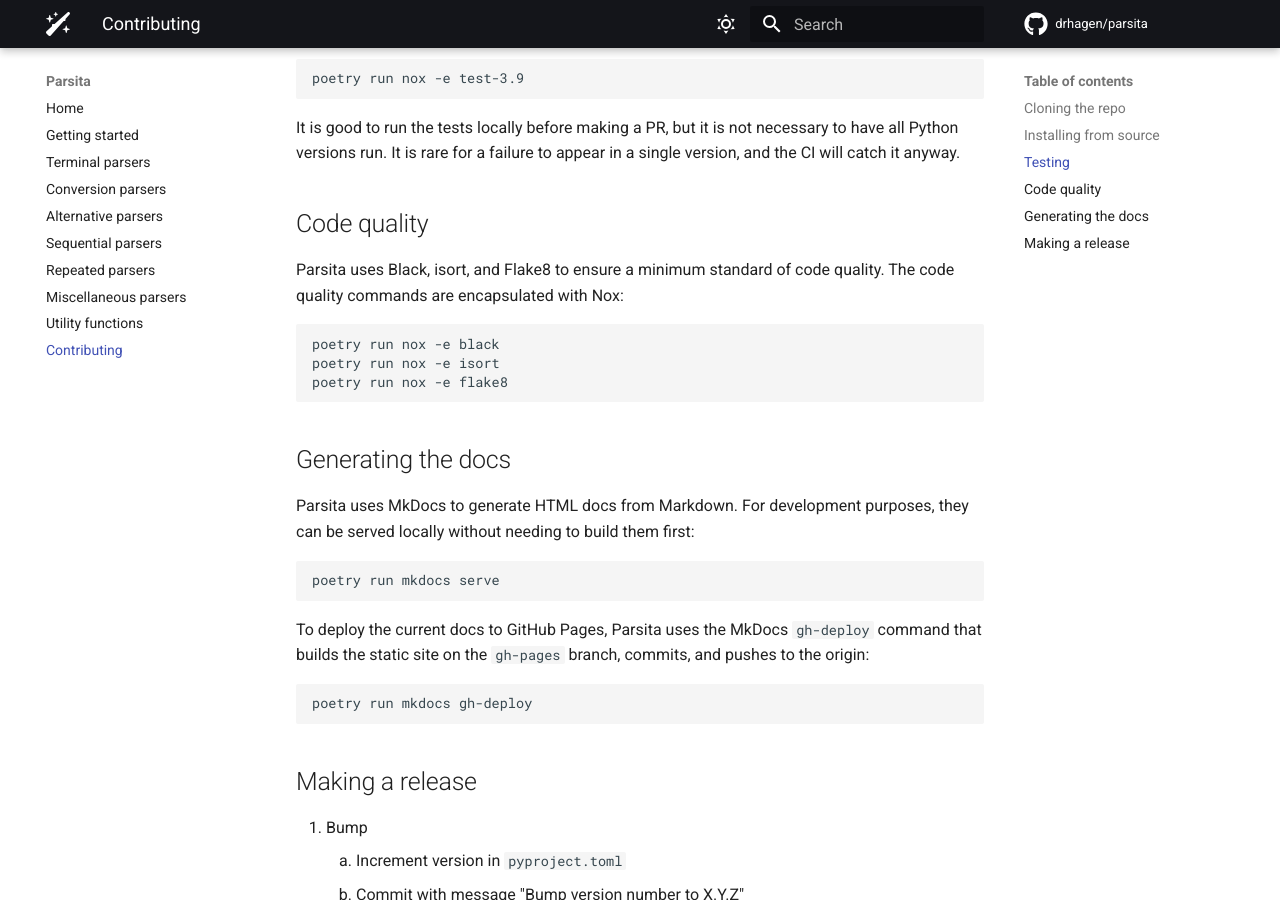
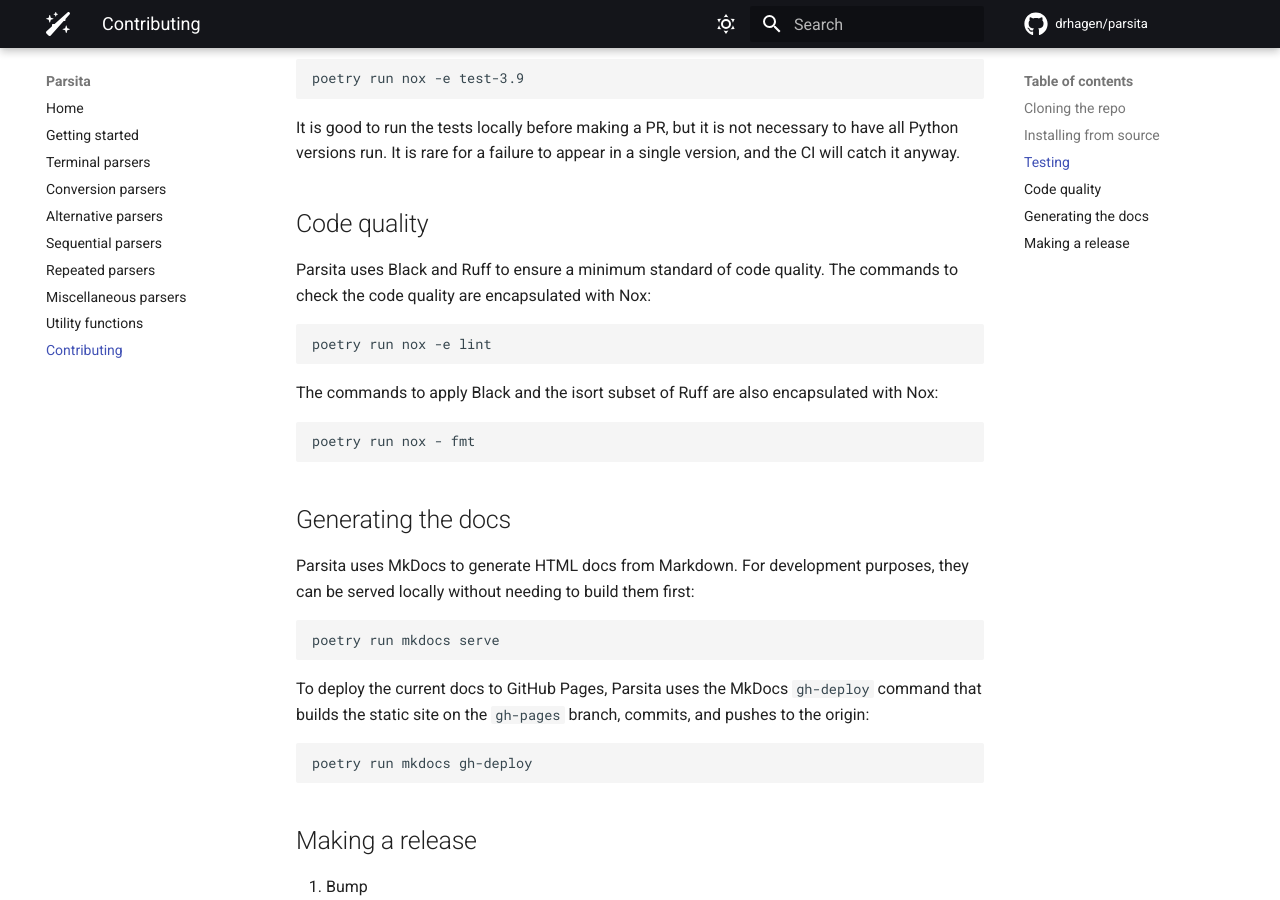
Before and after one commit to drhagen/parsita, an MkDocs documentation site: the page built from docs/contributing.md, in a window 1280 px wide and 900 px high, scrolled down 952 px. Built offline with MkDocs 1.6.1 and Material for MkDocs 9.7.7, drawn with Linux system fonts in a browser that asks for light colours; comment, search, counter and statistics services are not loaded.

Commit message:
Minor fixes to docs (#89)

````diff
--- a/docs/contributing.md
+++ b/docs/contributing.md
@@ -41,12 +41,16 @@
 
 ## Code quality
 
-Parsita uses Black, isort, and Flake8 to ensure a minimum standard of code quality. The code quality commands are encapsulated with Nox:
+Parsita uses Black and Ruff to ensure a minimum standard of code quality. The commands to check the code quality are encapsulated with Nox:
 
 ```shell
-poetry run nox -e black
-poetry run nox -e isort
-poetry run nox -e flake8
+poetry run nox -e lint
+```
+
+The commands to apply Black and the isort subset of Ruff are also encapsulated with Nox:
+
+```shell
+poetry run nox - fmt
 ```
 
 ## Generating the docs
````
Also changed, not shown: docs/conversion_parsers.md (+1 -1 lines), docs/getting_started.md (+1 -1 lines), docs/terminal_parsers.md (+2 -2 lines).
